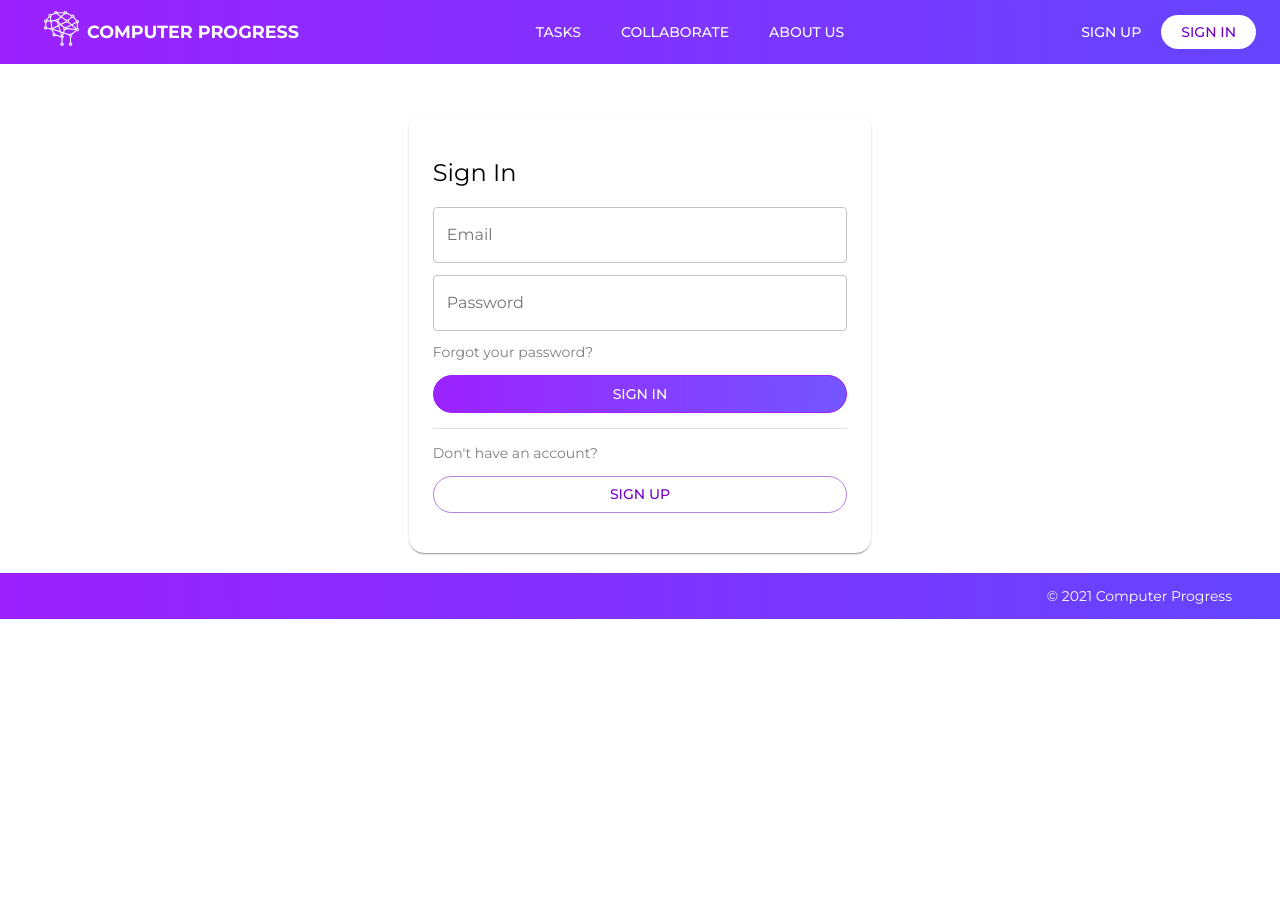
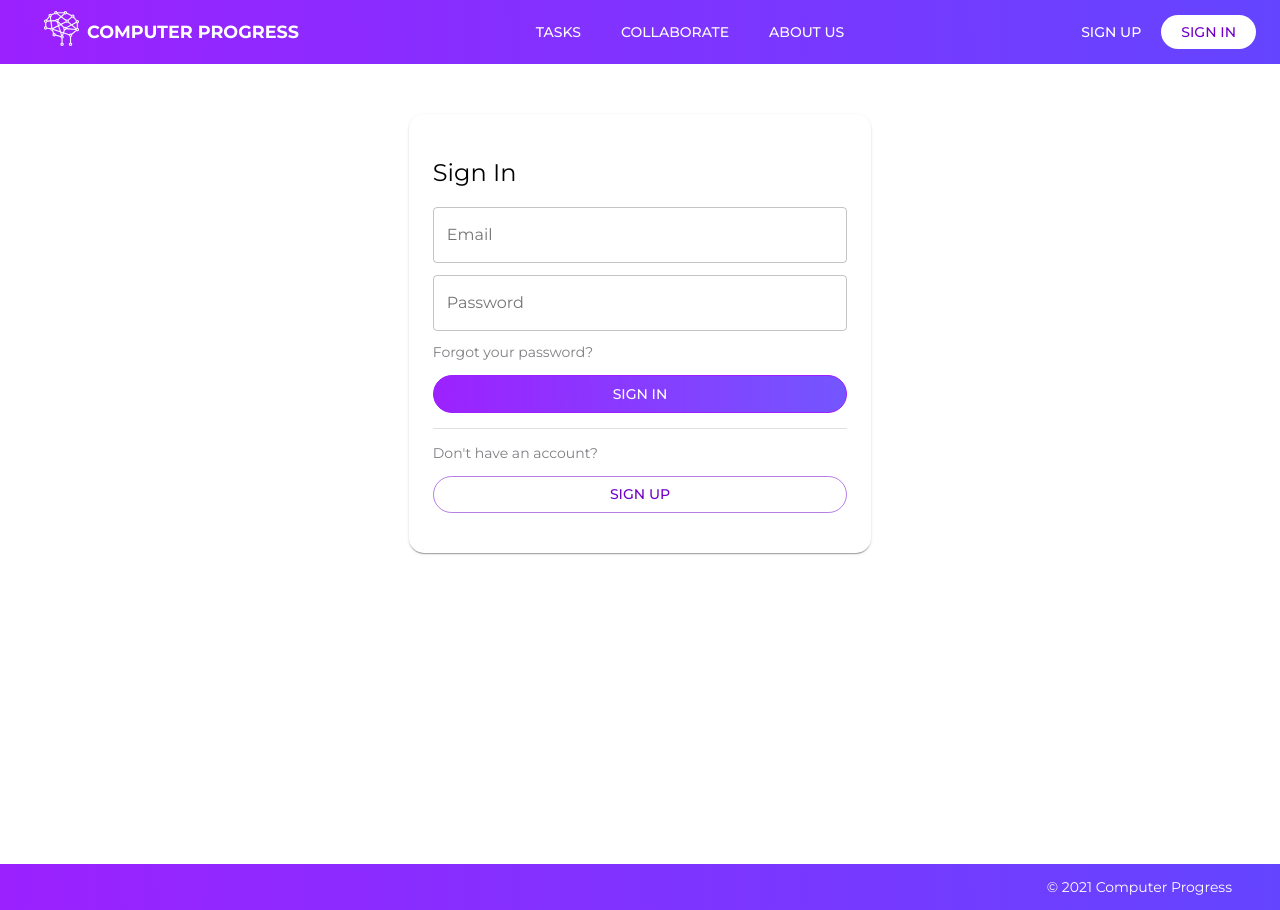
Before and after one commit to Computer-Progress/computerprogress.com, a Next.js app: page /signin in a window 1280 px wide. Before the commit the page ends 800 px from the top, so only its background shows below. Built offline with nearby package versions, Linux system fonts and the light colour scheme.

Commit message:
Fix next.js element height

```diff
--- a/components/PageTemplate/styles.js
+++ b/components/PageTemplate/styles.js
@@ -4,6 +4,7 @@ import { Container } from "@material-ui/core";
 export const StyledContainer = styled(Container).attrs({
   // maxWidth: "xl",
 })`
+  min-height: 100% !important;
   margin: 1rem 0;
   max-width: 1500px !important;
   display: flex !important;
--- a/styles/globals.css
+++ b/styles/globals.css
@@ -1,10 +1,11 @@
 @import url("https://fonts.googleapis.com/css2?family=Montserrat:wght@400;500;700&display=swap");
 html,
-body {
+body,
+#__next {
   padding: 0;
   margin: 0;
   font-family: "Montserrat", sans-serif;
-  min-height: 100vh;
+  height: 100%;
 }
 
 a {
@@ -14,10 +15,8 @@ a {
 
 * {
   box-sizing: border-box;
-  font-family: 'Montserrat';
-
+  font-family: "Montserrat";
 }
-
 
 .svg {
   position: absolute;
@@ -46,8 +45,6 @@ a {
   animation-delay: 32s;
 }
 
-
-
 @keyframes draw {
   0% {
   }
```
Lines whose indentation alone changed are shown as unchanged.
